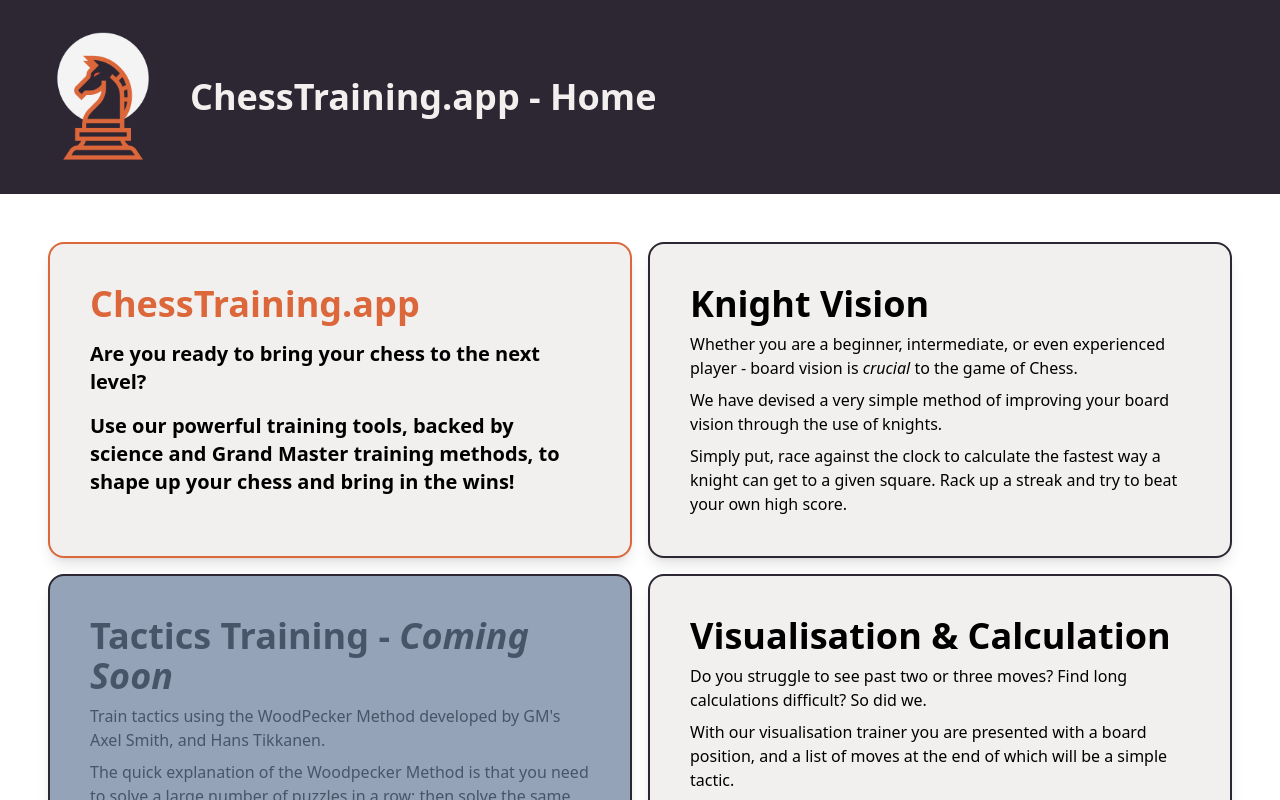
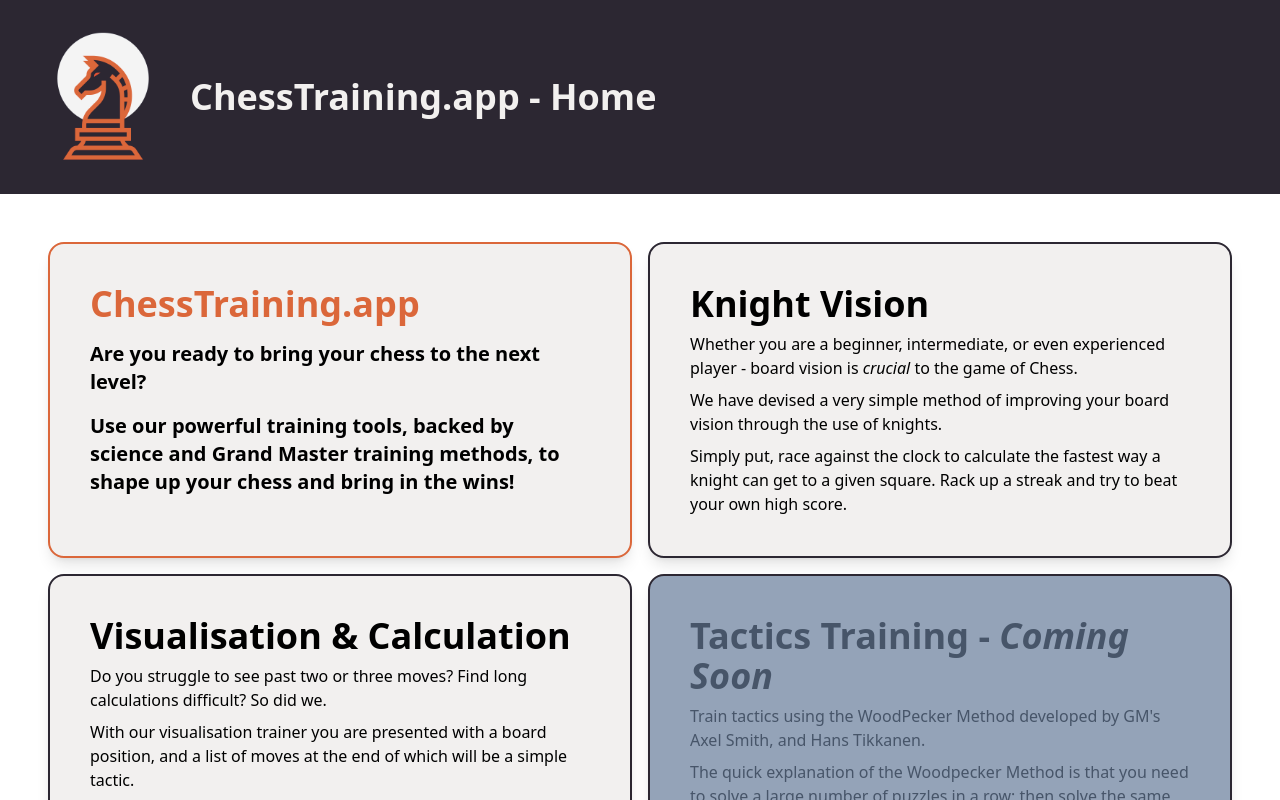
Before and after one commit to KeeghanM/chess-pecker, a Next.js app: page / in a window 1280 px wide. Built offline with nearby package versions, Linux system fonts and the light colour scheme.

Commit message:
Visualise: Tidy Up

```diff
--- a/pages/index.js
+++ b/pages/index.js
@@ -42,6 +42,29 @@ export default function Home() {
             </div>
           </Link>
         </div>
+        <div className="hover:bg-accent-light border-b-2 md:border-2 border-dark hover:cursor-pointer shadow-lg rounded-2xl bg-light">
+          <Link href="/visualise">
+            <div className="p-6 md:p-8 lg:p-10 space-y-2">
+              <h1 className="text-4xl font-bold">
+                Visualisation & Calculation
+              </h1>
+              <p>
+                Do you struggle to see past two or three moves? Find long
+                calculations difficult? So did we.
+              </p>
+              <p>
+                With our visualisation trainer you are presented with a board
+                position, and a list of moves at the end of which will be a
+                simple tactic.
+              </p>
+              <p>
+                All you need to do is play the given sequence of moves in your
+                head, decide on your final move and then check if you were
+                correct.
+              </p>
+            </div>
+          </Link>
+        </div>
         <div className=" border-b-2 md:border-2 border-dark hover:cursor-pointer shadow-lg rounded-2xl bg-slate-400 text-slate-600">
           <Link href="/visualise">
             <div className="p-6 md:p-8 lg:p-10 space-y-2">
@@ -68,29 +91,6 @@ export default function Home() {
             </div>
           </Link>
         </div>
-        <div className="hover:bg-accent-light border-b-2 md:border-2 border-dark hover:cursor-pointer shadow-lg rounded-2xl bg-light">
-          <Link href="/visualise">
-            <div className="p-6 md:p-8 lg:p-10 space-y-2">
-              <h1 className="text-4xl font-bold">
-                Visualisation & Calculation
-              </h1>
-              <p>
-                Do you struggle to see past two or three moves? Find long
-                calculations difficult? So did we.
-              </p>
-              <p>
-                With our visualisation trainer you are presented with a board
-                position, and a list of moves at the end of which will be a
-                simple tactic.
-              </p>
-              <p>
-                All you need to do is play the given sequence of moves in your
-                head, decide on your final move and then check if you were
-                correct.
-              </p>
-            </div>
-          </Link>
-        </div>
       </div>
     </Layout>
   )
--- a/pages/visualise.js
+++ b/pages/visualise.js
@@ -57,7 +57,7 @@ export default function visualise() {
   }
 
   function difficultyAdjuster(d) {
-    return d == 0 ? 0.6 : d == 1 ? 0.75 : 0.9
+    return d == 0 ? 0.8 : d == 1 ? 1 : 1.2
   }
 
   function formSubmit(e) {
@@ -101,6 +101,19 @@ export default function visualise() {
             <div>
               If you're correct, brilliant! Move on to the next one, if not then
               the puzzle will step forward one move, and you can try again.
+            </div>
+            <div className="italic">
+              Please note: Answers need to be entered in Algebraic Notation.
+              This includes + for "check" and # for "checkmate". Learn more
+              about Algebraic Notation{' '}
+              <a
+                href="https://www.ichess.net/wp-content/uploads/2021/10/chess-notation-infographic-906x2048.jpg"
+                className="text-accent-dark underline hover:text-primary"
+                target="_blank"
+              >
+                here
+              </a>
+              . An example is "1. f3 e6 2. g4 Qh4#" - the famous "Fools Mate"
             </div>
             <div className="">
               {puzzles.length > 0 && (
@@ -178,7 +191,7 @@ function PuzzleSetupForm(props) {
                   id="chessRating"
                   type="number"
                   defaultValue={1500}
-                  min={950}
+                  min={600}
                   max={2900}
                 />
               </div>
```
